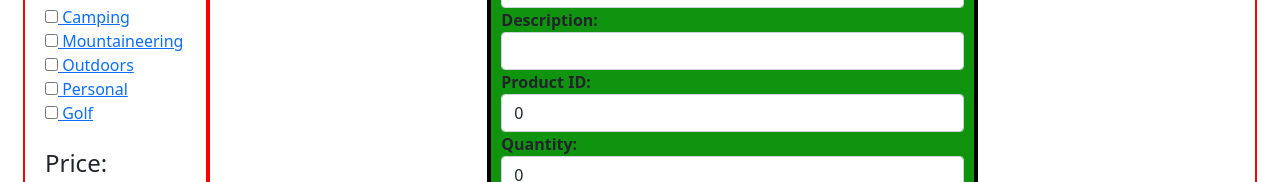
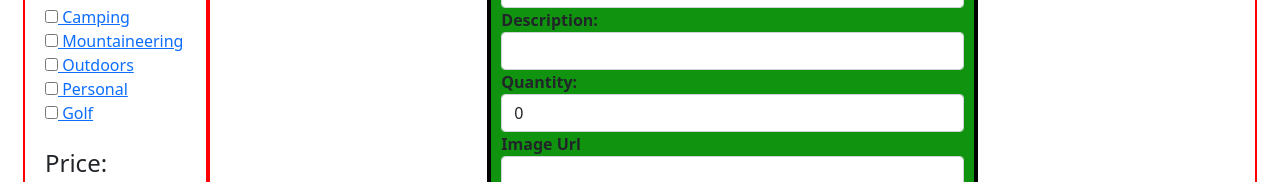
Before and after one commit to TajanaeB/greatOutdoors, an Angular app: page / in a window 1280 px wide. Both pictures are taken after a click on the button "Add Product". Shown: the part 294-476 px from the top of the page. Built offline with nearby package versions, Linux system fonts and the light colour scheme; no server answers.

Commit message:
changed the add product so the product id does not have to be given since it will be auto generated from the backend

```diff
--- a/src/app/add-product/add-product.component.html
+++ b/src/app/add-product/add-product.component.html
@@ -12,10 +12,6 @@
     <div class="FormGroup">
         <label for="proddescription">Description: </label>
         <input type="text" name="proddescription" class="form-control" [(ngModel)]= "product.description">
-    </div>
-    <div class="FormGroup">
-        <label for="productid">Product ID: </label>
-        <input type="number" name="productid" class="form-control" [(ngModel)]= "product.id">
     </div>
     <div class="FormGroup">
         <label for="prodquantity">Quantity: </label>
--- a/src/app/add-product/add-product.component.ts
+++ b/src/app/add-product/add-product.component.ts
@@ -31,10 +31,10 @@ export class AddProductComponent implements OnInit {
       "name": this.product.name,
       "price": this.product.price,
       "description": this.product.description,
-      "id": this.product.id,
       "quantity": this.product.quantity,
       "imageUri": this.product.imageUrl,
-      "category":this.product.category
+      "category":this.product.category,
+      "id":""
     }
 
     this.http.post(this.postUrl, add).subscribe();
```
